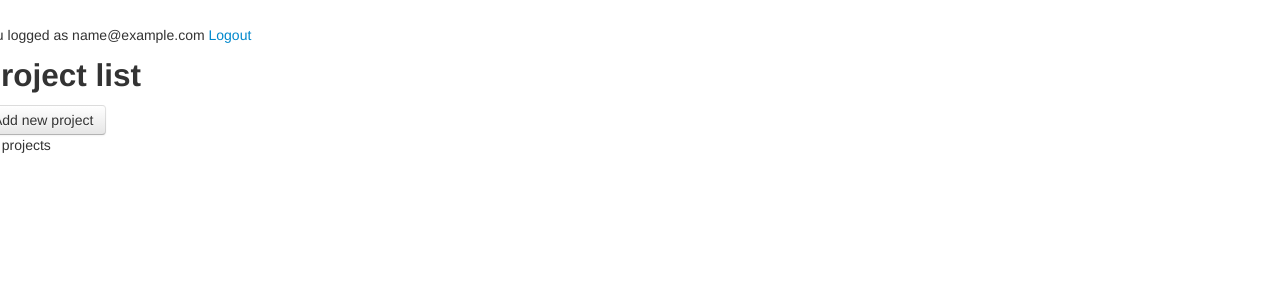
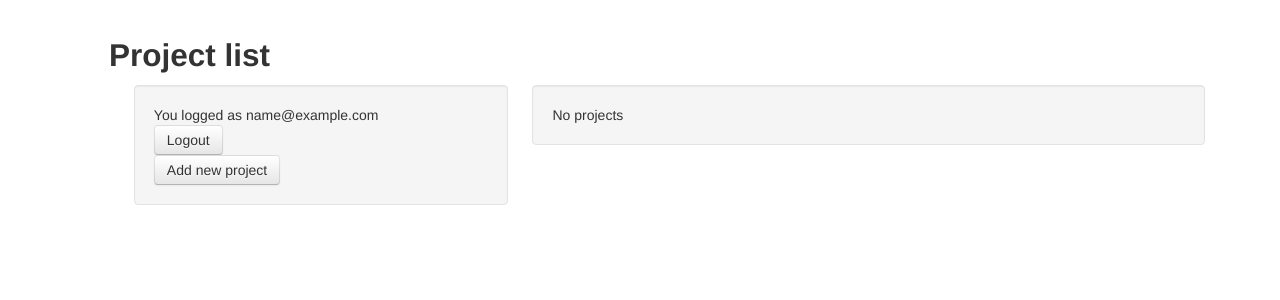
Before and after one commit to dizballanze/debugmail, a Django app: template frontend/templates/project/project-list.html in a window 1280 px wide. Shown: the top 300 px of the page. Run offline with Django 3.2, Linux system fonts and the light colour scheme; the template is opened without the code that fills it, so the values that code supplies are empty; the visitor is signed in with stand-in values (Sample User, id 1); parts of the project's set-up code (start-up, migrations or seed data) failed here and were passed over.

Commit message:
some makeup

```diff
--- a/frontend/templates/base.html
+++ b/frontend/templates/base.html
@@ -6,7 +6,7 @@
     <link href="{{ STATIC_URL }}css/app.css" rel="stylesheet" media="screen">
 </head>
 <body>
-<div class="row" id="content">
+<div class="row-fluid" id="content">
     {% block content %}{% endblock %}
 </div>
 </body>
--- a/frontend/templates/project/project-list.html
+++ b/frontend/templates/project/project-list.html
@@ -1,13 +1,16 @@
 {% extends 'base.html' %}
 
 {% block content %}
-    <p>
+    <div class="offset1">
+    <h2>Project list</h2>
+    <div class="span4 well">
         You logged as {{ user.email }}
-        <a href="{% url 'logout_view' %}">Logout</a>
-    </p>
-    <h2>Project list</h2>
-    <a class="btn" href="{% url 'add_project' %}">Add new project</a>
-    <div>
+        <br />
+        <a class="btn" href="{% url 'logout_view' %}">Logout</a>
+        <br />
+        <a class="btn" href="{% url 'add_project' %}">Add new project</a>
+    </div>
+    <div class="span7 well">
         {% for project in projects %}
             {% if forloop.first %}<ul>{% endif %}
                 <li><a href="{% url 'show_project' project.id %}">{{ project.title }}</a></li>
@@ -16,4 +19,5 @@
             No projects
         {% endfor %}
     </div>
+    </div>
 {% endblock %}
--- a/frontend/templates/project/show_project.html
+++ b/frontend/templates/project/show_project.html
@@ -9,7 +9,7 @@
             <br />
             password: {{ project.password }}
         </div>
-        <div class="span9 well">
+        <div class="span7 well">
             {% for letter in letters %}
                 {% if forloop.first %}<ul>{% endif %}
                     <li>{{ letter.subject }}</li>
```
